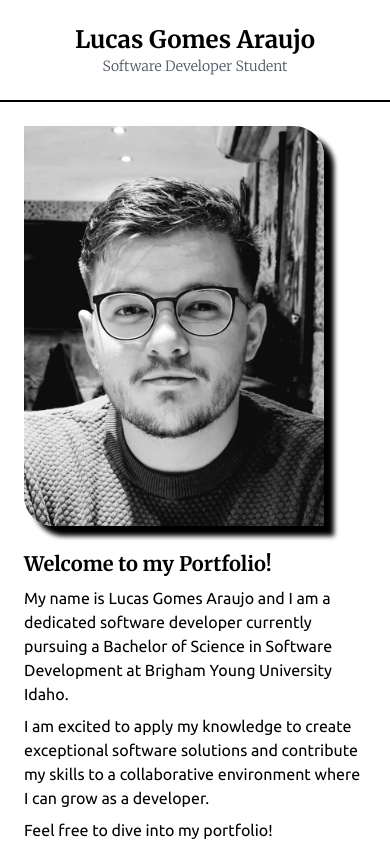
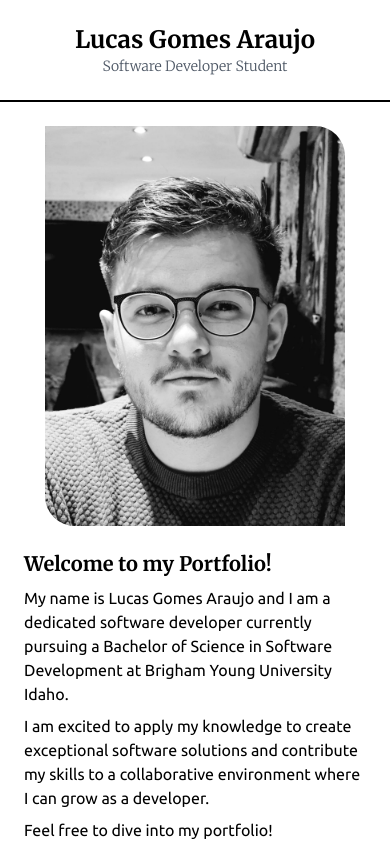
Before and after one commit to l-gomes-ar/portfolio, a Next.js app: page / in a window 390 px wide. Shown: the top 844 px of the page. Built offline with nearby package versions, Linux system fonts and the light colour scheme.

Commit message:
Updated profile section on homepage

```diff
--- a/app/ui/homepage/profile.tsx
+++ b/app/ui/homepage/profile.tsx
@@ -37,20 +37,19 @@ const theme = createTheme({
 export default function Profile() {
     return (
         <div className="p-6 sm:gap-8 sm:flex sm:justify-around sm:items-center">
-            {/* <Link href='#'> */}
             <Image
                 className="
+                    mx-auto
                     h-auto
                     w-[300px]
                     md:w-[360px]
                     rounded-tr-[30px]
                     rounded-bl-[30px]
-                        shadow-solid
+                    sm:shadow-solid
                 "
                 src={profilePic}
                 alt="Lucas Gomes Araujo's profile picture"
             />
-            {/* </Link> */}
             <div className="mt-6 sm:mt-0">
                 <h2 className={`${heading.className} text-xl sm:text-2xl md:text-4xl`}>Welcome to my Portfolio!</h2>
                 <p className="md:text-lg pt-2">My name is Lucas Gomes Araujo and I am a dedicated software developer currently pursuing a Bachelor of Science in Software Development at Brigham Young University Idaho. </p>
--- /dev/null
+++ b/app/ui/homepage/project-section.tsx
@@ -0,0 +1,12 @@
+import { heading } from "../fonts";
+
+export default function ProjectSection() {
+    return (
+        <div className="p-6">
+            <h2 className={`${heading.className} text-xl sm:text-2xl md:text-4xl`}>Recent Projects</h2>
+            <div>
+
+            </div>
+        </div>
+    );
+}
```
Lines whose indentation alone changed are shown as unchanged.
